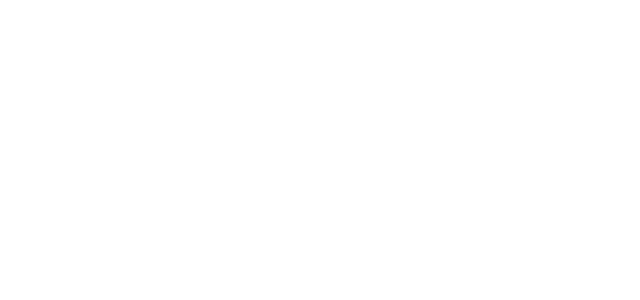
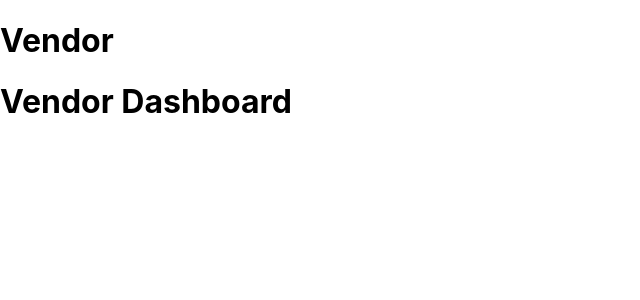
Before and after one commit to SaraBaassiri/Munasabti, a React (Create React App) app: page /vendor in a window 1280 px wide. Before the commit this address had no page. Shown: the top 300 px of the page, without its empty margins (0-640 px from the left). Built offline with nearby package versions, Linux system fonts and the light colour scheme.

Commit message:
vendor dashboard

```diff
--- a/src/App.js
+++ b/src/App.js
@@ -5,6 +5,8 @@
 import About from "./Views/Client/About Us/About";
 import Home from "./Views/Client/Home/Home";
 import NoMatch from "./Views/NoMatch/NoMatch";
+import Vendor from "./Views/Vendor/Vendor";
+import VendorDashboard from "./Views/Vendor/Dashboard/VendorDashboard";
 
 function App() {
   return (
@@ -20,6 +22,11 @@
           <Route path="/admin/users" element={<Admin children={<Users />} />} />
           <Route path="*" element={<NoMatch />} />
         </Route>
+
+        <Route path="/vendor">
+          <Route index element={<Vendor children={<VendorDashboard />} />} />
+          <Route path="*" element={<NoMatch />} />
+        </Route>
       </Routes>
     </div>
   );
--- /dev/null
+++ b/src/Views/Vendor/Dashboard/VendorDashboard.jsx
@@ -0,0 +1,11 @@
+import React from "react";
+
+function VendorDashboard(props) {
+    return (
+        <div>
+        <h1>Vendor Dashboard</h1>
+        </div>
+    );
+    }
+
+export default VendorDashboard;
--- /dev/null
+++ b/src/Views/Vendor/Vendor.jsx
@@ -0,0 +1,12 @@
+import React from "react";
+
+function Vendor(props) {
+  return (
+    <div>
+      <h1>Vendor</h1>
+      <div>{props.children}</div>
+    </div>
+  );
+}
+
+export default Vendor;
```
